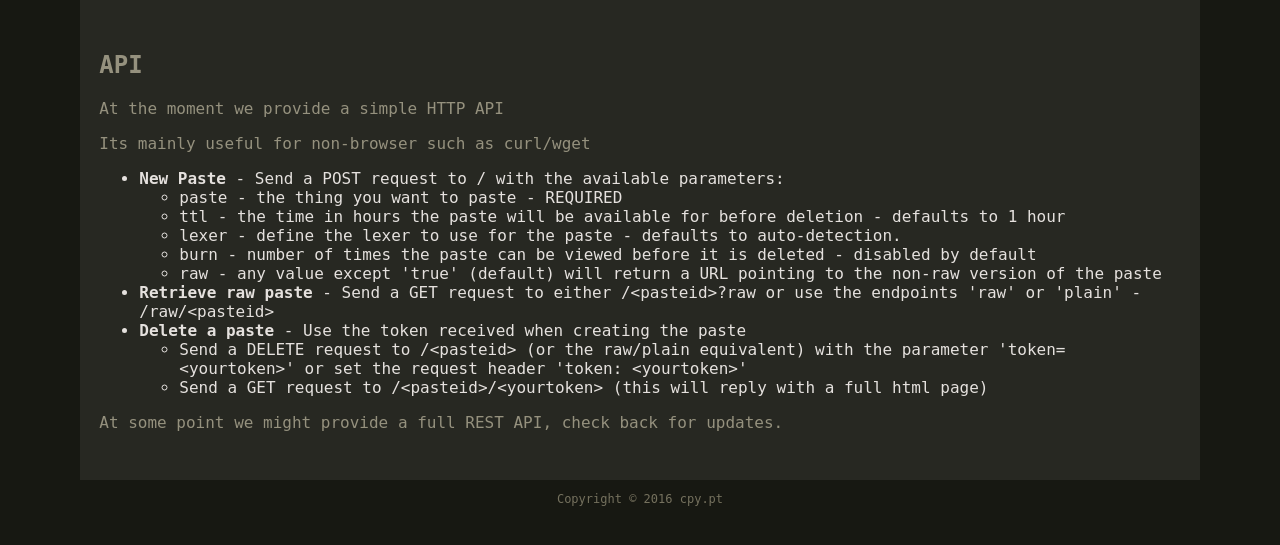
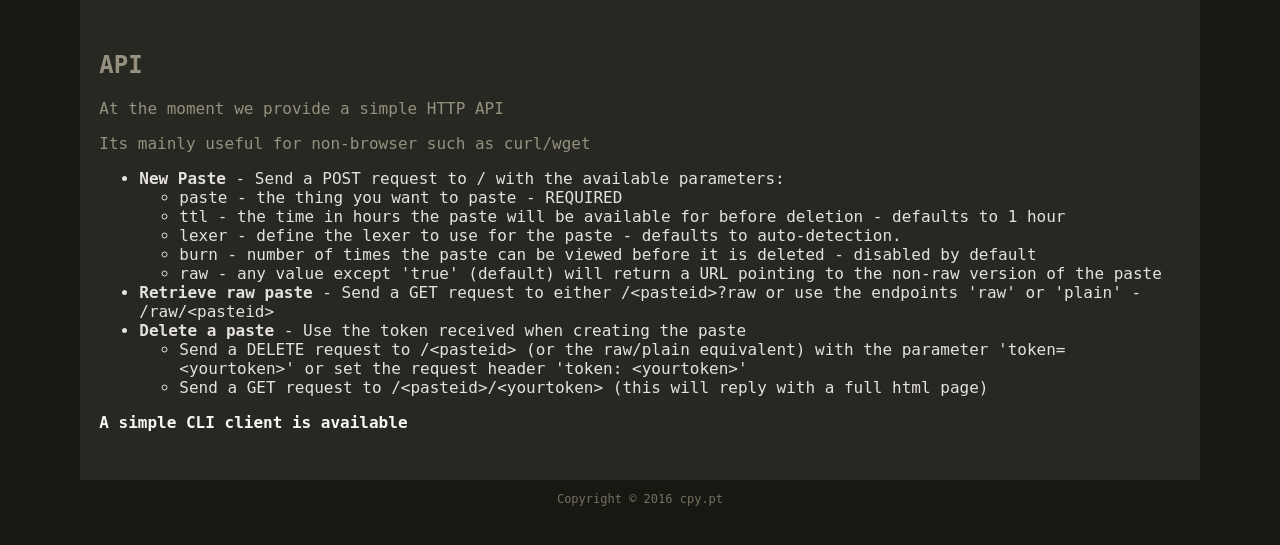
Before and after one commit to lbatalha/pastething, a Flask app: page /about/api in a window 1280 px wide. Shown: the part 73-618 px from the top of the page. Run offline with Flask 2, Linux system fonts and the light colour scheme; some libraries are stand-ins or nearby versions.

Commit message:
add url to capyt

```diff
--- a/templates/api.html
+++ b/templates/api.html
@@ -25,7 +25,7 @@
 	</ul>
 </ul>
 
-<p>At some point we might provide a full REST API, check back for updates.</p>
+<p><b><a href='https://github.com/lbatalha/capyt'>A simple CLI client is available</a></b></p>
 
 </div>
 {% endblock %}
```
